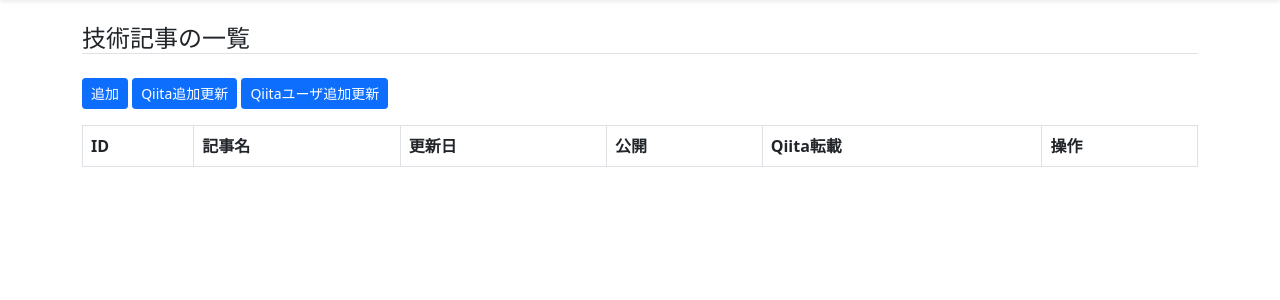
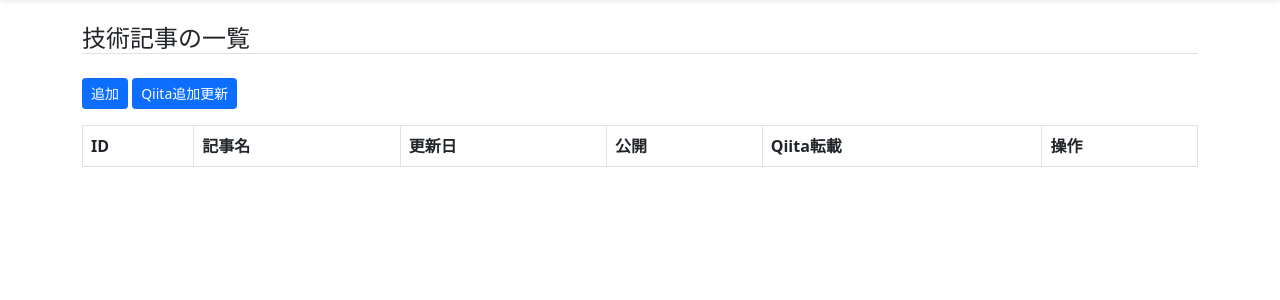
Before and after one commit to agu-piedpiper/piedpiper_web_django, a Django app: page /cms/techblog/ in a window 1280 px wide. Shown: the part 40-340 px from the top of the page. Run offline with Django 3.2, Linux system fonts and the light colour scheme; the visitor is signed in with stand-in values (Sample User, id 1); data that the repository does not hold is empty; some libraries are stand-ins or nearby versions.

Commit message:
reration CustomUser>Techblog
modify qiita_add

```diff
--- a/piedpiper_web/accounts/models.py
+++ b/piedpiper_web/accounts/models.py
@@ -26,7 +26,7 @@ class Departments(models.Model):
         return self.name
 
 class CustomUser(AbstractUser):
-    qiita_user_id=models.CharField("QiitaユーザーID",max_length=30)
+    qiita_user_id = models.CharField("Qiita_ユーザーID",max_length=30, null=True, blank=True)
     campus = models.ManyToManyField(Campus,"キャンパス")
     undergraduate = models.ManyToManyField(Undergraduate,"学部")
     department = models.ManyToManyField(Departments,"学科")
--- a/piedpiper_web/cms/urls.py
+++ b/piedpiper_web/cms/urls.py
@@ -12,7 +12,6 @@ urlpatterns = [
     path('techblog/', views.techblog_list, name='techblog_list'),   # 一覧
     path('techblog/add/', views.techblog_edit, name='techblog_add'),  # 登録
     path('techblog/qiita_add/', views.qiita_add, name='qiita_add'),  # 追加
-    path('techblog/user_add/', views.qiita_user_add, name='user_add'),  # ユーザ追加
     path('techblog/mod/<int:techblog_id>/', views.techblog_edit, name='techblog_mod'),  # 修正
     path('techblog/del/<int:techblog_id>/', views.techblog_del, name='techblog_del'),   # 削除
 ]
--- a/piedpiper_web/cms/views.py
+++ b/piedpiper_web/cms/views.py
@@ -2,10 +2,10 @@ from django.shortcuts import render, get_object_or_404, redirect
 from django.http import HttpResponse
 from cms.note import Note, Image
 from cms.qiita import Qiita, Image
-from cms.models import Activity, Techblog, Techblog_user
+from cms.models import Activity, Techblog
 from cms.forms import ActivityForm, TechblogForm
+from accounts.models import CustomUser
 from django.contrib.auth.decorators import login_required
-
 import re
 
 @login_required
@@ -76,18 +76,6 @@ def note_add(request):
 
 # -------------------------------techblog
 @login_required
-def qiita_user_add(request):
-    qiita = Qiita()
-    users = qiita.get_admin_followees()
-    for user in users:
-        #techblog = Techblog_user(qiita_user_id=user)
-        techblog_user = Techblog_user()
-        techblog_user.qiita_user_id = user
-        techblog_user.save()
-
-    return redirect('cms:techblog_list')
-
-@login_required
 def techblog_list(request):
 
     techblogs = Techblog.objects.all().order_by('id')
@@ -123,7 +111,8 @@ def techblog_del(request, techblog_id):
 
 @login_required
 def qiita_add(request):
-    users = Techblog_user.objects.all()
+    #users = Techblog.objects.exclude(custom_user__qiita_user_id=None).values_list('custom_user__qiita_user_id', flat=True)
+    users = CustomUser.objects.exclude(qiita_user_id=None).values_list('qiita_user_id', flat=True)
     qiita = Qiita()
     qiita_list = qiita.get_deta(users)
     registered_qiita_item_id = Techblog.objects.exclude(
@@ -137,7 +126,7 @@ def qiita_add(request):
             techblog.body = Image.rewriting_img_path(
             qiita_techblog['rendered_body'], qiita_techblog['id'])
             techblog.qiita_item_id = qiita_item_id
-            techblog.qiita_user_id = qiita_techblog['user']['id']
+            techblog.custom_user__qiita_user_id = qiita_techblog['user']['id']
             techblog.image = Image.rename_eyecatch(qiita_techblog['url'], qiita_techblog['id'])
             techblog.is_qiita = True
 
--- a/piedpiper_web/templates/cms/techblog_list.html
+++ b/piedpiper_web/templates/cms/techblog_list.html
@@ -6,7 +6,6 @@
     <h4 class="mt-4 border-bottom">技術記事の一覧</h4>
     <a href="{% url 'cms:techblog_add' %}" class="btn btn-primary btn-sm my-3">追加</a>
     <a href="{% url 'cms:qiita_add' %}" class="btn btn-primary btn-sm my-3">Qiita追加更新</a>
-    <a href="{% url 'cms:user_add' %}" class="btn btn-primary btn-sm my-3">Qiitaユーザ追加更新</a>
     <table class="table table-striped table-bordered">
       <thead>
         <tr>
```
Also changed, not shown: piedpiper_web/cms/models.py (+2 -11 lines), piedpiper_web/cms/qiita.py (+0 -12 lines).
